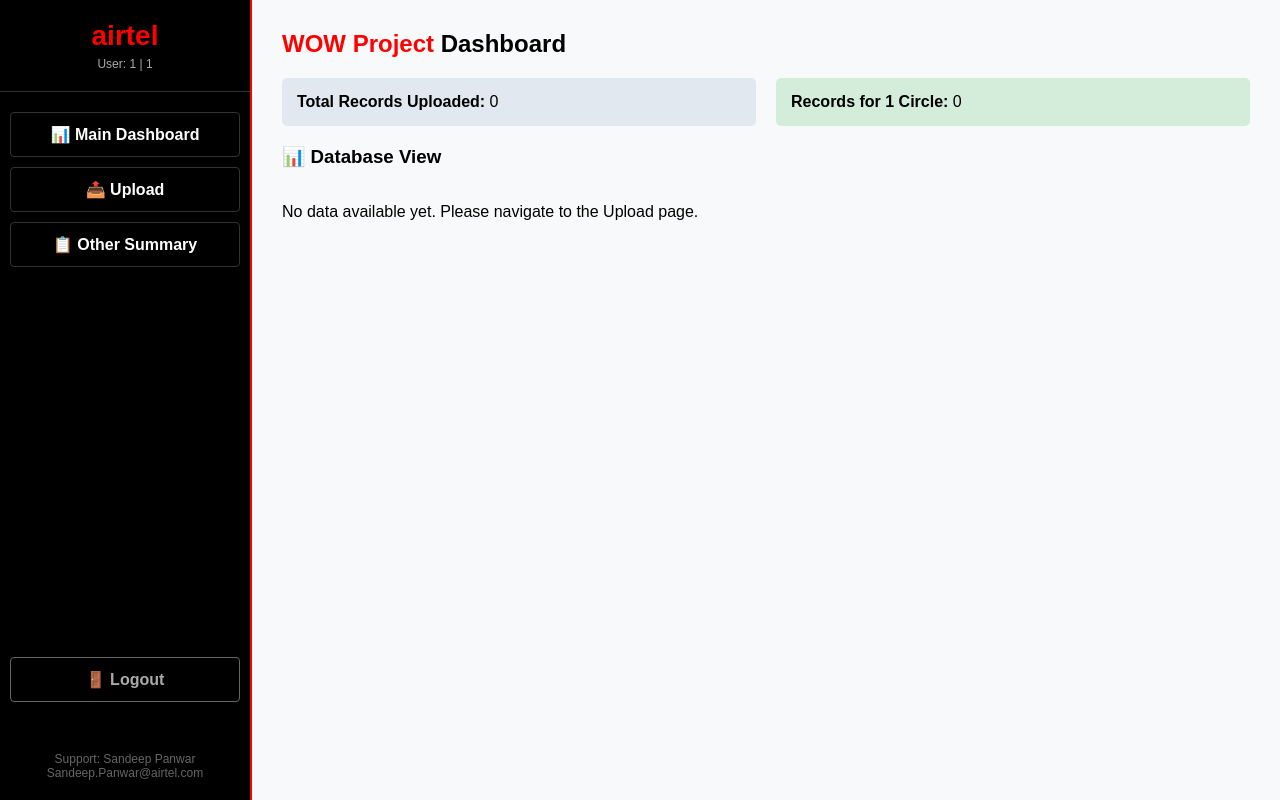
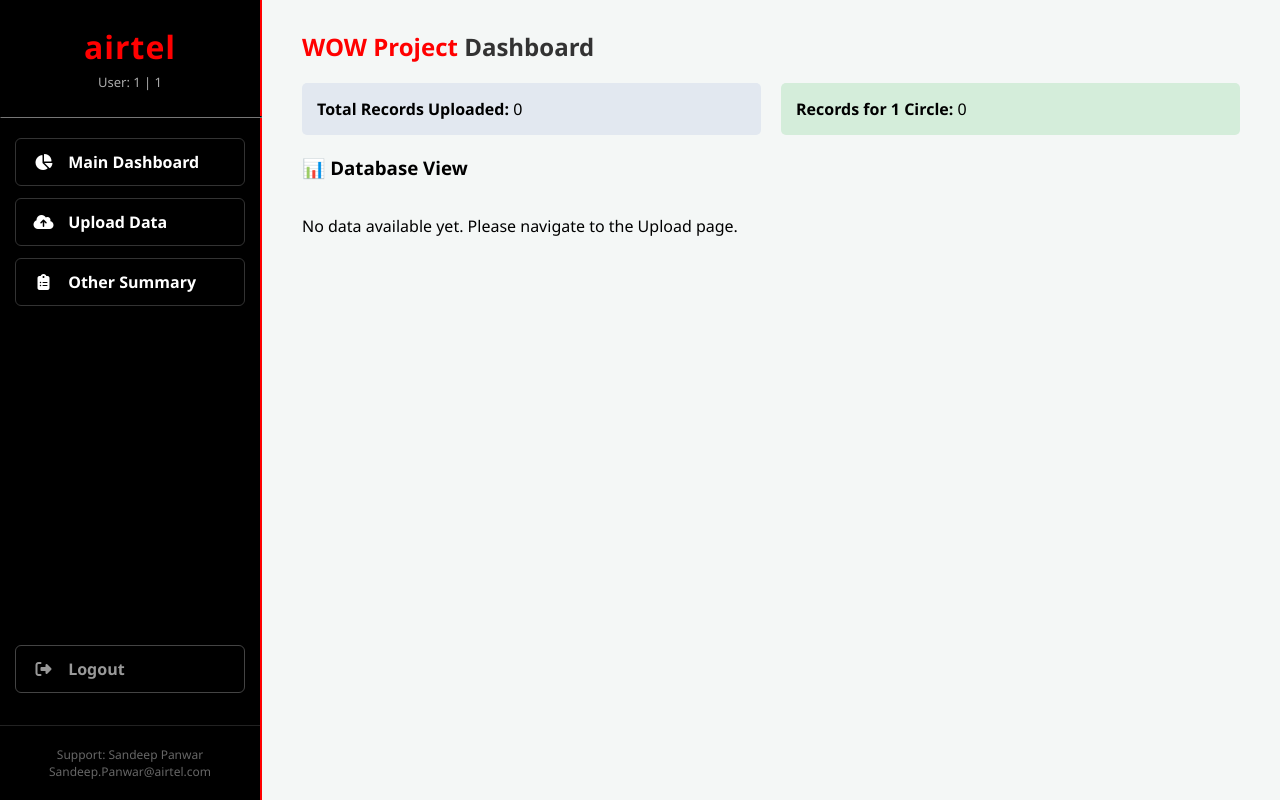
Before and after one commit to spanwarr10-pixel/Tracker_on_Flask_Frame_Work, a Flask app: page /dashboard in a window 1280 px wide. Run offline with Flask 3, Linux system fonts and the light colour scheme; the visitor is signed in with stand-in values (Sample User, id 1); data that the repository does not hold is empty.

Commit message:
Update base.html

```diff
--- a/templates/base.html
+++ b/templates/base.html
@@ -3,31 +3,41 @@
 <head>
     <meta charset="UTF-8">
     <title>WOW Project Dashboard</title>
+    <link rel="stylesheet" href="https://cdnjs.cloudflare.com/ajax/libs/font-awesome/6.4.0/css/all.min.css">
     <style>
-        body { margin: 0; font-family: 'Arial', sans-serif; background-color: #F8F9FA; display: flex; height: 100vh; }
+        body { margin: 0; font-family: 'Segoe UI', Tahoma, Geneva, Verdana, sans-serif; background-color: #F4F7F6; display: flex; height: 100vh; }
 
-        /* Sidebar Styles (Black & Red) */
-        .sidebar { width: 250px; background-color: #000000; color: #fff; display: flex; flex-direction: column; border-right: 2px solid #FF0000; }
-        .sidebar-header { text-align: center; padding: 20px 0; border-bottom: 1px solid #333; }
-        .sidebar-header h1 { color: #FF0000; margin: 0; font-size: 28px; }
-        .sidebar-header p { color: #aaa; font-size: 12px; margin: 5px 0 0 0; }
-        .nav-links { padding: 20px 10px; flex-grow: 1; }
-        .nav-links a { display: block; padding: 12px; color: #fff; text-decoration: none; border: 1px solid #333; border-radius: 4px; margin-bottom: 10px; font-weight: bold; text-align: center; transition: 0.3s; }
-        .nav-links a:hover { border-color: #FF0000; color: #FF0000; background-color: rgba(255,0,0,0.1); }
-        .sidebar-footer { text-align: center; padding: 20px; font-size: 12px; color: #666; }
+        /* Premium Sidebar */
+        .sidebar { width: 260px; background-color: #000000; color: #fff; display: flex; flex-direction: column; border-right: 2px solid #FF0000; }
+        .sidebar-header { text-align: center; padding: 25px 0; }
+        .sidebar-header h1 { color: #FF0000; margin: 0; font-size: 32px; font-weight: 800; letter-spacing: 1px;}
+        .sidebar-header p { color: #aaa; font-size: 13px; margin: 5px 0 0 0; }
+
+        .nav-links { padding: 20px 15px; flex-grow: 1; }
+        .nav-links a {
+            display: block; padding: 12px 15px; color: #fff; text-decoration: none;
+            border: 1px solid #333; border-radius: 6px; margin-bottom: 12px;
+            font-weight: 600; transition: all 0.2s ease;
+        }
+        .nav-links a i { width: 25px; text-align: center; margin-right: 8px; }
+        .nav-links a:hover { border-color: #FF0000; color: #FF0000; background-color: rgba(255,0,0,0.08); }
+
+        .sidebar-footer { text-align: center; padding: 20px; font-size: 12px; color: #666; border-top: 1px solid #222; }
 
         /* Main Content Styles */
-        .main-content { flex-grow: 1; padding: 30px; overflow-y: auto; }
-        h2 { color: #000; margin-top: 0; }
+        .main-content { flex-grow: 1; padding: 30px 40px; overflow-y: auto; }
+        h2 { color: #333; margin-top: 0; font-weight: 700; }
         .airtel-red { color: #FF0000; }
 
         /* Alerts & Tables */
-        .alert { padding: 15px; margin-bottom: 20px; border-radius: 4px; }
+        .alert { padding: 15px; margin-bottom: 20px; border-radius: 6px; }
         .alert-success { background-color: #D4EDDA; color: #155724; border: 1px solid #C3E6CB; }
         .alert-danger { background-color: #F8D7DA; color: #721C24; border: 1px solid #F5C6CB; }
-        .table { width: 100%; border-collapse: collapse; margin-top: 20px; background: #fff; box-shadow: 0 1px 3px rgba(0,0,0,0.1); }
-        .table th, .table td { border: 1px solid #ddd; padding: 8px; text-align: left; }
-        .table th { background-color: #f2f2f2; }
+
+        .table-container { background: #fff; border-radius: 8px; box-shadow: 0 4px 6px rgba(0,0,0,0.05); overflow: hidden; padding: 1px; }
+        .table { width: 100%; border-collapse: collapse; background: #fff; font-size: 14px;}
+        .table th, .table td { border: 1px solid #E2E8F0; padding: 12px 15px; text-align: left; }
+        .table th { background-color: #F8FAFC; color: #4A5568; font-weight: 600; text-transform: uppercase; font-size: 12px; letter-spacing: 0.5px;}
     </style>
 </head>
 <body>
@@ -37,13 +47,14 @@
             <h1>airtel</h1>
             <p>User: {{ session.olm }} | {{ session.circle }}</p>
         </div>
+        <hr style="border-color: #222; width: 100%; margin: 0;">
         <div class="nav-links">
-            <a href="{{ url_for('dashboard') }}">📊 Main Dashboard</a>
-            <a href="{{ url_for('upload') }}">📤 Upload</a>
-            <a href="{{ url_for('summary') }}">📋 Other Summary</a>
+            <a href="{{ url_for('dashboard') }}"><i class="fa-solid fa-chart-pie"></i> Main Dashboard</a>
+            <a href="{{ url_for('upload') }}"><i class="fa-solid fa-cloud-arrow-up"></i> Upload Data</a>
+            <a href="{{ url_for('summary') }}"><i class="fa-solid fa-clipboard-list"></i> Other Summary</a>
         </div>
         <div class="nav-links" style="flex-grow: 0;">
-            <a href="{{ url_for('logout') }}" style="border-color: #666; color: #aaa;">🚪 Logout</a>
+            <a href="{{ url_for('logout') }}" style="border-color: #444; color: #999;"><i class="fa-solid fa-right-from-bracket"></i> Logout</a>
         </div>
         <div class="sidebar-footer">
             Support: Sandeep Panwar<br>Sandeep.Panwar@airtel.com
```
